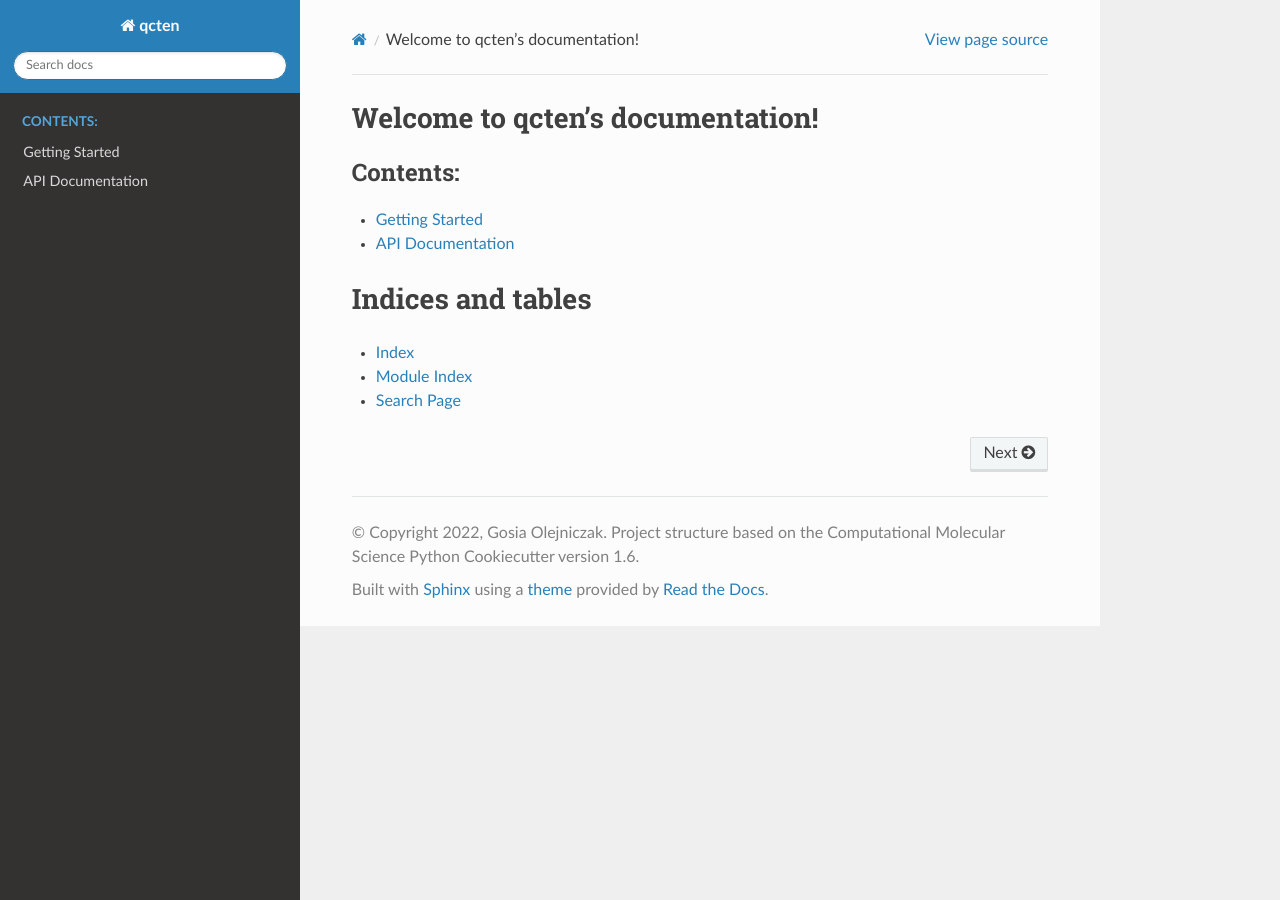
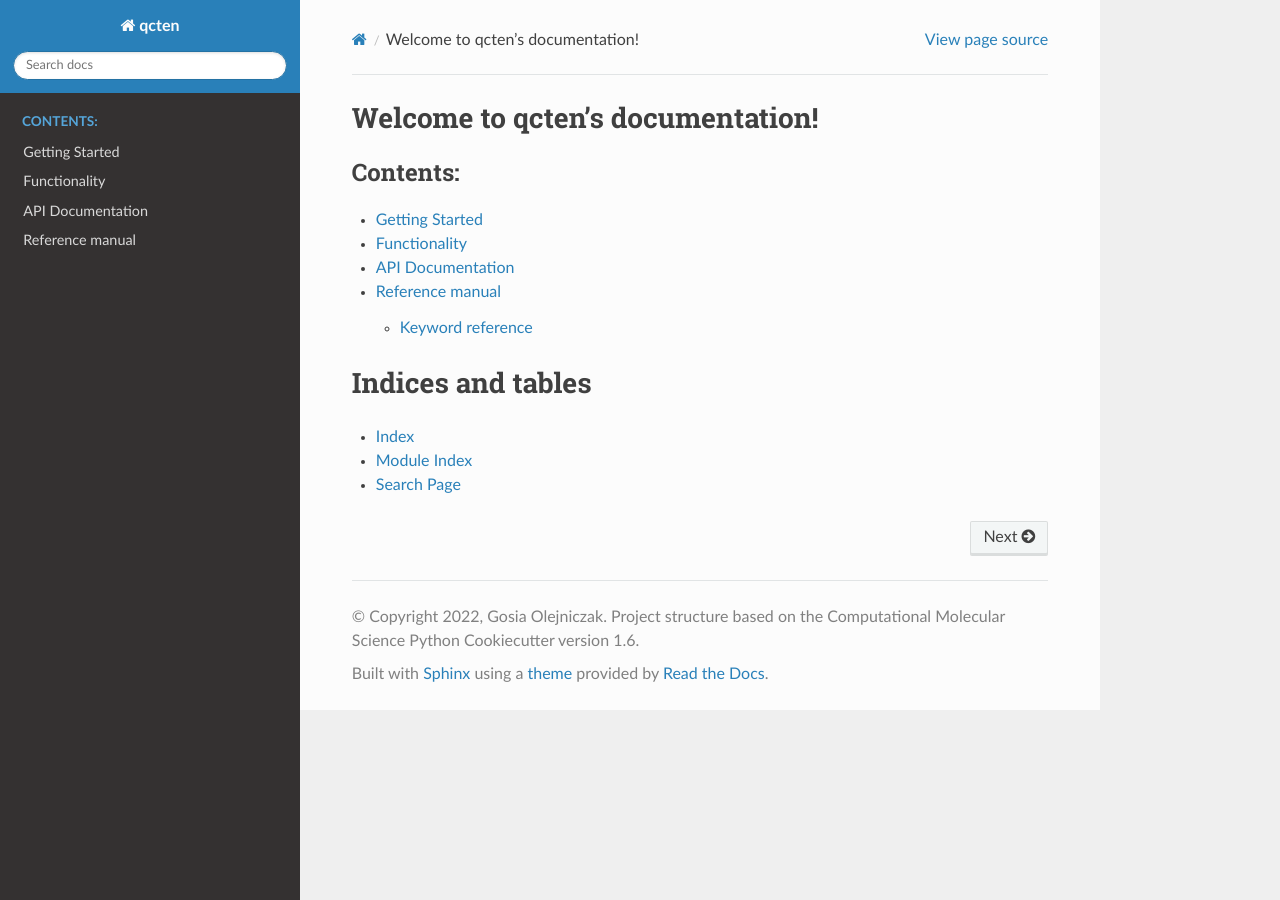
Before and after one commit to gosiao/qcten, a Sphinx documentation site: the page built from docs/index.rst, in a window 1280 px wide. Built offline with Sphinx 7.4.7 and the Read the Docs theme 2.0.0, drawn with Linux system fonts in a browser that asks for light colours; the version number could not be read and is left out.

```diff
--- a/docs/index.rst
+++ b/docs/index.rst
@@ -11,8 +7,9 @@ Welcome to qcten's documentation!
    :caption: Contents:
 
    getting_started
+   functionality
    api
-
+   reference_manual
 
 
 Indices and tables
--- /dev/null
+++ b/docs/manual/index.rst
@@ -0,0 +1,4 @@
+:orphan:
+
+Keyword reference
+=================
--- /dev/null
+++ b/docs/reference_manual.rst
@@ -0,0 +1,8 @@
+
+Reference manual
+================
+
+.. toctree::
+   :maxdepth: 1
+
+   manual/index.rst
```
Also changed, not shown: other parts of docs/index.rst (+0 -4 lines), docs/functionality.rst (added, +9 -0 lines).
